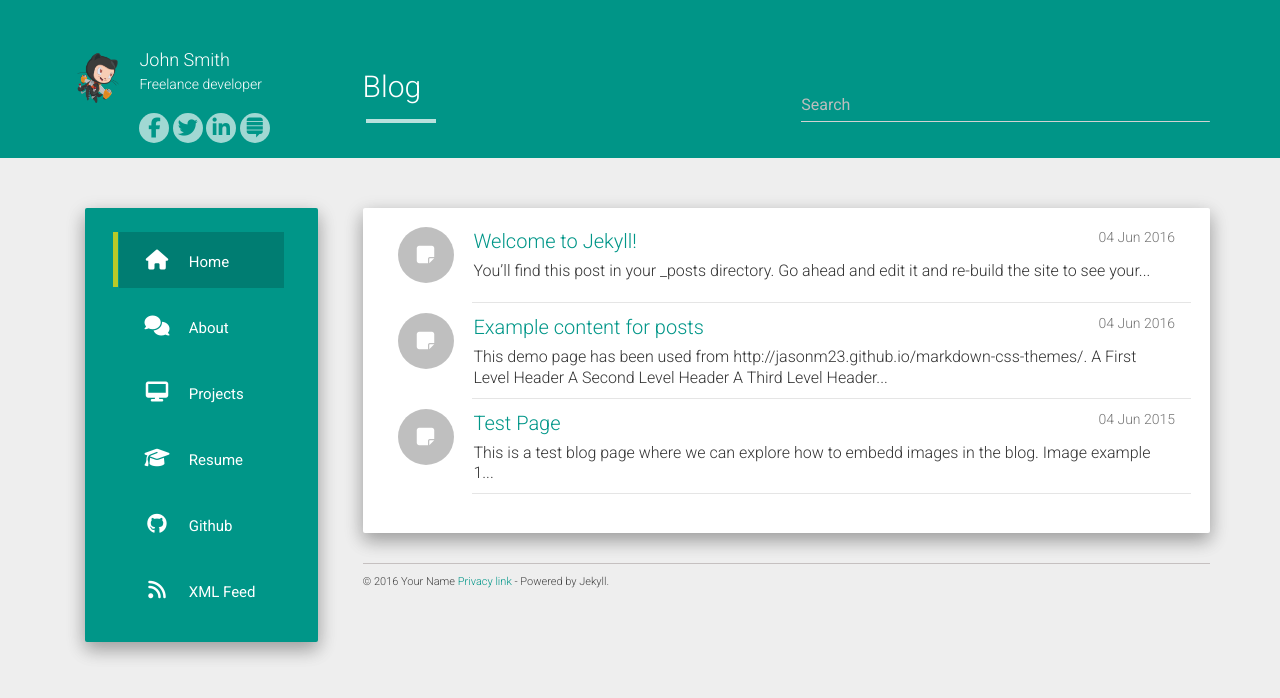
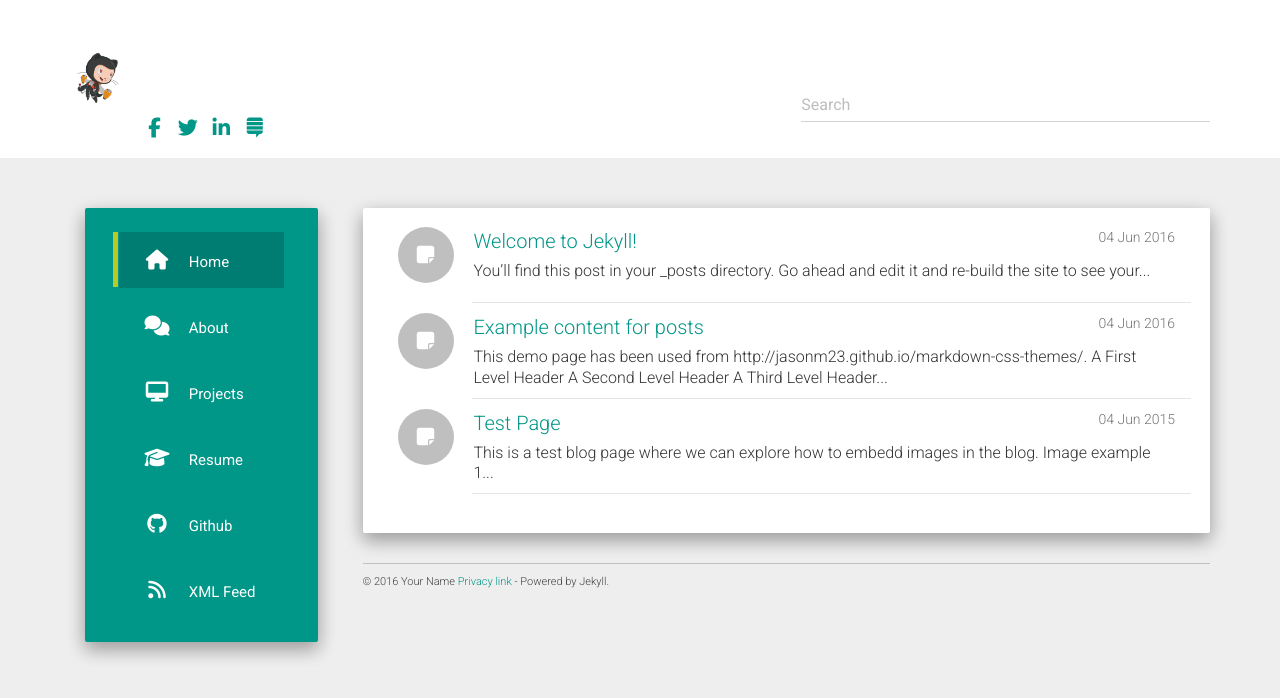
Before and after one commit to alalstjr/promote.github.io, a Jekyll site: the page built from index.html, in a window 1280 px wide. Shown: the top 698 px of the page. Built offline with Jekyll 4.4.1, drawn with Linux system fonts in a browser that asks for light colours; nearby versions of some CDN libraries; the list of posts is cut into pages by our own code.

Commit message:
Update main.css

```diff
--- a/static/css/main.css
+++ b/static/css/main.css
@@ -1,6 +1,6 @@
 .main.outer{padding-top: 50px;}
 .header-panel.shadow-z-2 {
-    background-color: #009587;
+    background-color: #fff;
     padding: 50px 0 15px 0;
     width: 100%;
 }
```
